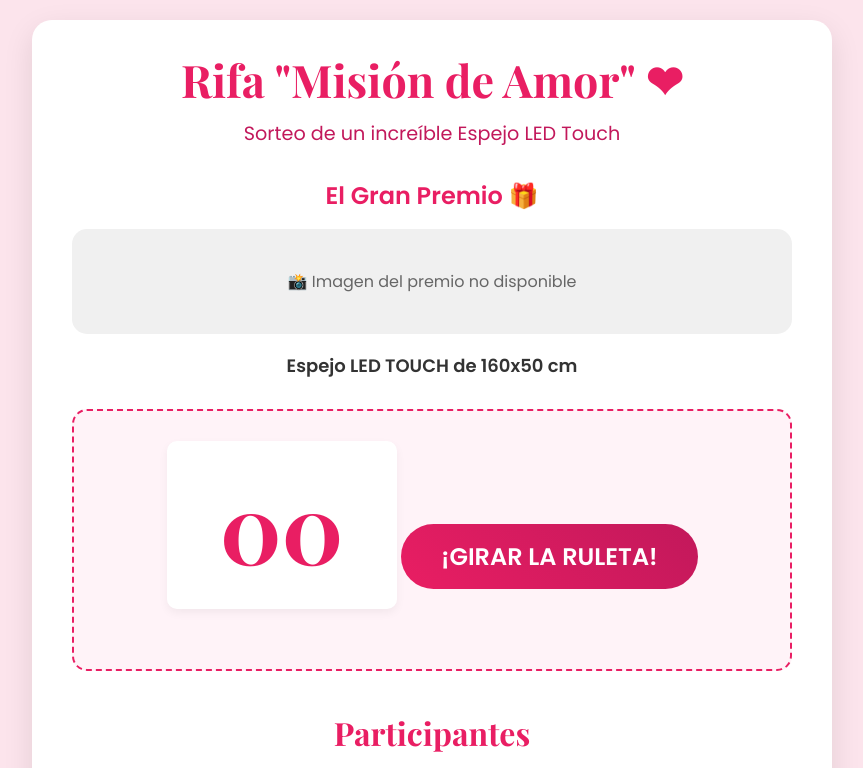
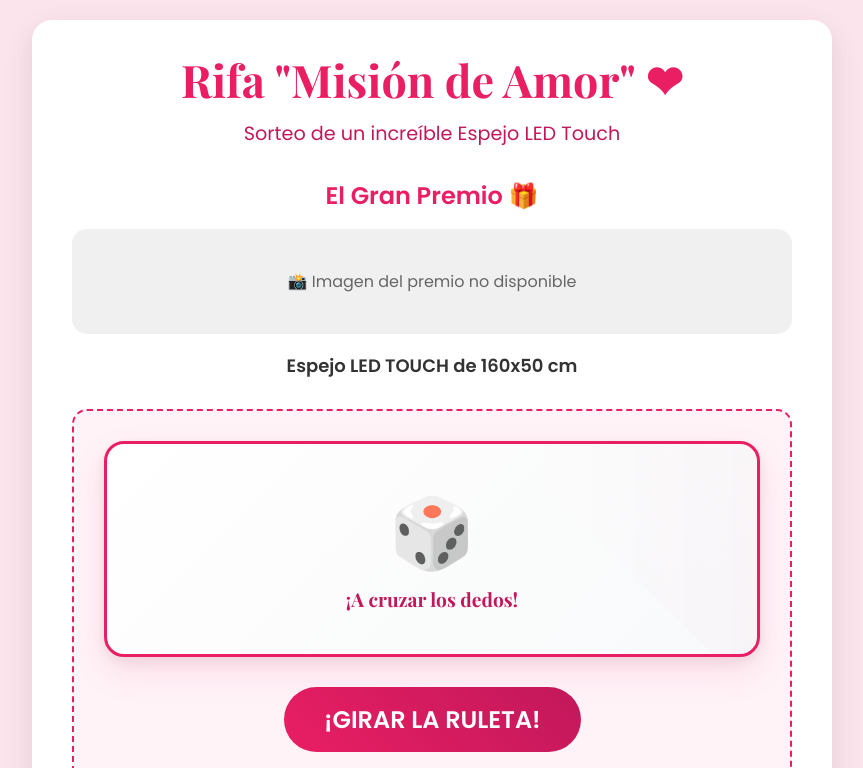
Before and after one commit to BELLABEAUTYSTUDIO/rifa-mision-bella, a plain HTML site: page index.html in a window 1280 px wide. Shown: the top 768 px of the page, without its empty margins (208-1071 px from the left). Drawn offline with nearby package versions, Linux system fonts and the light colour scheme.

Commit message:
Update index.html

```diff
--- a/index.html
+++ b/index.html
@@ -109,14 +109,82 @@
             font-size: 6rem;
             font-weight: 700;
             color: var(--primary-color);
-            background-color: var(--white-color);
-            padding: 20px 40px;
-            border-radius: 10px;
+            background: linear-gradient(135deg, var(--white-color) 0%, #f8f9fa 100%);
+            padding: 30px 50px;
+            border-radius: 20px;
             display: inline-block;
             margin-bottom: 30px;
-            min-width: 150px;
-            box-shadow: 0 4px 10px rgba(0,0,0,0.05);
-            transition: transform 0.3s ease-out;
+            min-width: 200px;
+            min-height: 150px;
+            box-shadow: 0 15px 35px rgba(233, 30, 99, 0.1),
+                        0 5px 15px rgba(0,0,0,0.08);
+            transition: all 0.3s ease-out;
+            border: 3px solid var(--primary-color);
+            position: relative;
+            overflow: hidden;
+            display: flex;
+            align-items: center;
+            justify-content: center;
+        }
+
+        #roulette-display::before {
+            content: '';
+            position: absolute;
+            top: -50%;
+            left: -50%;
+            width: 200%;
+            height: 200%;
+            background: linear-gradient(45deg, transparent, rgba(233, 30, 99, 0.05), transparent);
+            transform: rotate(45deg);
+            animation: shimmer 3s ease-in-out infinite;
+        }
+
+        @keyframes shimmer {
+            0%, 100% { transform: translateX(-100%) translateY(-100%) rotate(45deg); }
+            50% { transform: translateX(100%) translateY(100%) rotate(45deg); }
+        }
+
+        .roulette-content {
+            position: relative;
+            z-index: 2;
+            display: flex;
+            flex-direction: column;
+            align-items: center;
+            justify-content: center;
+        }
+
+        .roulette-icon {
+            font-size: 4rem;
+            margin-bottom: 10px;
+            animation: float 3s ease-in-out infinite;
+        }
+
+        .roulette-text {
+            font-size: 1.2rem;
+            font-weight: 600;
+            color: var(--secondary-color);
+            margin-top: 5px;
+        }
+
+        .number-display {
+            font-size: 6rem;
+            font-weight: 700;
+            color: var(--primary-color);
+            text-shadow: 2px 2px 4px rgba(0,0,0,0.1);
+        }
+
+        @keyframes float {
+            0%, 100% { transform: translateY(0px); }
+            50% { transform: translateY(-10px); }
+        }
+
+        @keyframes sparkle {
+            0%, 100% { opacity: 1; transform: scale(1); }
+            50% { opacity: 0.7; transform: scale(1.1); }
+        }
+
+        .sparkle {
+            animation: sparkle 1.5s ease-in-out infinite;
         }
 
         #spin-button {
@@ -329,7 +397,12 @@
 
             <!-- Section for the raffle wheel and button -->
             <section id="raffle-section">
-                <div id="roulette-display">00</div>
+                <div id="roulette-display">
+                    <div class="roulette-content">
+                        <div class="roulette-icon sparkle">🎲</div>
+                        <div class="roulette-text">¡A cruzar los dedos!</div>
+                    </div>
+                </div>
                 <button id="spin-button">¡GIRAR LA RULETA!</button>
             </section>
 
@@ -418,9 +491,28 @@
                 return "Nadie (¡el número no fue vendido!)";
             }
 
+            function updateRouletteDisplay(number) {
+                const rouletteDisplay = document.getElementById('roulette-display');
+                if (number === null) {
+                    // Estado inicial
+                    rouletteDisplay.innerHTML = `
+                        <div class="roulette-content">
+                            <div class="roulette-icon sparkle">🎲</div>
+                            <div class="roulette-text">¡A cruzar los dedos!</div>
+                        </div>
+                    `;
+                } else {
+                    // Mostrar número
+                    rouletteDisplay.innerHTML = `
+                        <div class="roulette-content">
+                            <div class="number-display">${number.toString().padStart(2, '0')}</div>
+                        </div>
+                    `;
+                }
+            }
+
             function startRaffle() {
                 spinButton.disabled = true;
-                // La animación se detiene automáticamente gracias al CSS :not(:disabled)
                 winnerSection.style.display = 'none';
 
                 let spinInterval;
@@ -431,7 +523,7 @@
 
                 const updateDisplay = () => {
                     const currentNumber = Math.floor(Math.random() * 100) + 1;
-                    rouletteDisplay.textContent = currentNumber.toString().padStart(2, '0');
+                    updateRouletteDisplay(currentNumber);
                 };
 
                 spinInterval = setInterval(updateDisplay, intervalTime);
@@ -453,8 +545,8 @@
 
                 setTimeout(() => {
                     clearInterval(spinInterval);
-                    rouletteDisplay.textContent = winningNumber.toString().padStart(2, '0');
-                    rouletteDisplay.style.transform = 'scale(1.2)';
+                    updateRouletteDisplay(winningNumber);
+                    rouletteDisplay.style.transform = 'scale(1.1)';
 
                     const winnerName = findWinner(winningNumber);
                     winningNumberSpan.textContent = winningNumber;
@@ -471,10 +563,9 @@
             function resetRaffle() {
                 winnerSection.style.display = 'none';
                 raffleSection.style.display = 'block';
-                rouletteDisplay.textContent = '00';
+                updateRouletteDisplay(null);
                 rouletteDisplay.style.transform = 'scale(1)';
                 spinButton.disabled = false;
-                // El botón volverá a animarse automáticamente gracias al CSS :not(:disabled)
             }
 
             // --- INITIALIZATION ---
```
